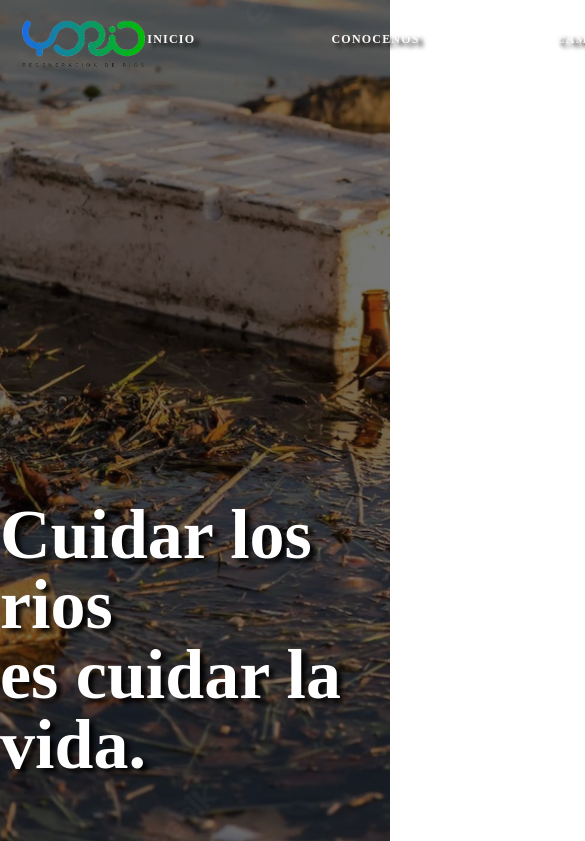
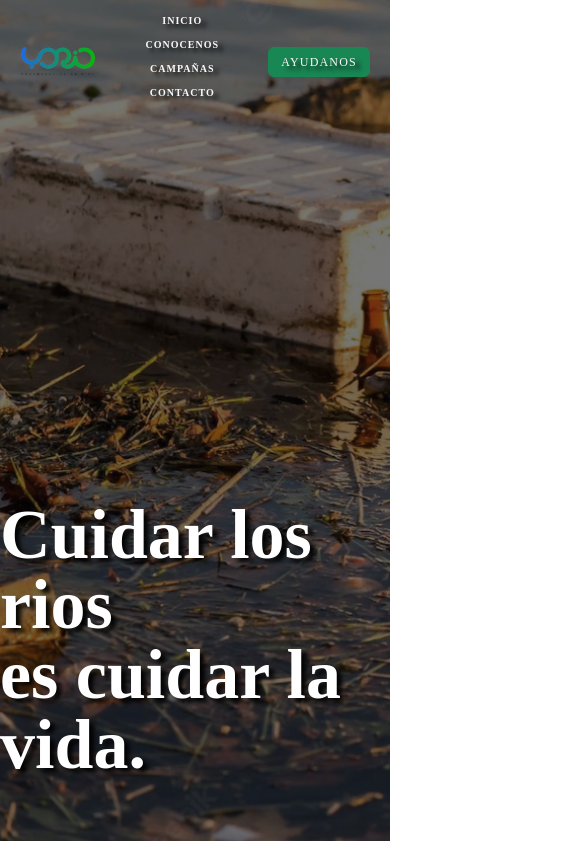
Before and after one commit to agufernndez/proyectoYorio, a website: page index.html in a window 390 px wide. Shown: the top 841 px of the page, 585 px wide, since content can reach past the window. Drawn offline with nearby package versions, Linux system fonts and the light colour scheme; a web font is replaced by a local one.

Commit message:
responsive 1024px, 920px, 768px y 480px

```diff
--- a/scss/_header.scss
+++ b/scss/_header.scss
@@ -23,7 +23,7 @@
     display: flex;
     flex-direction: row;
     justify-content: space-between;
-    // align-content: center;
+    align-items: center;
     position:absolute;
     height: 10vh;
     width: 100vw;
@@ -34,11 +34,13 @@
       margin-left: 20px;
       }
 
+
+
       .nav__list{
         list-style: none;
         display: flex;
         flex-direction: row;
-        width: 700px;
+        width: 600px;
         padding: 0%;
         justify-content: space-between;
         // align-items: center;
@@ -51,7 +53,6 @@
           font-style: normal;
           font-weight: 600;
           font-size: 12px;
-          line-height: 38px;
           letter-spacing: 0.1em;
           font-variant: small-caps;
           text-shadow: 5px 4px 4px rgba(0, 0, 0, 0.9);
@@ -59,18 +60,66 @@
       }
 
    #header__button {
-    height: 50px;
+    height: 45px;
     margin-right: 20px;
-
     color: #FBF8F8;
     font-family: R regular;
-    font-style: normal;
-    font-weight: 600;
     font-size: 15px;
-    line-height: 38px;
     letter-spacing: 0.1em;
     font-variant: small-caps;
     text-shadow: 5px 4px 4px rgba(0, 0, 0, 0.9);
 
    }
   }
+
+  @media screen and (max-width: 1024px) {
+    .header {
+        .nav__list{
+          width: 450px;
+        }
+    }
+  }
+
+  @media screen and (max-width: 920px) {
+    .header {
+        .nav__list{
+          width: 400px;
+        }
+    }
+  }
+
+  @media screen and (max-width: 768px) {
+    .header {
+      .header__logo{
+          height: 40px;
+      }
+
+      .nav__list{
+          flex-direction: column;
+          width:fit-content;
+          align-items: center;
+
+          .nav__list-link{
+            font-size: 10px;
+          }
+        }
+
+        #header__button {
+          height: 30px;
+          font-size: 12px;
+          line-height:normal;
+         }
+    }
+  }
+
+  @media screen and (max-width: 480px) {
+    .header {
+      .header__logo{
+        height: 30px;
+      }
+
+      .nav__list-link{
+        font-size: 10px;
+      }
+    }
+  }
```
Also changed, not shown: css/main.css.
